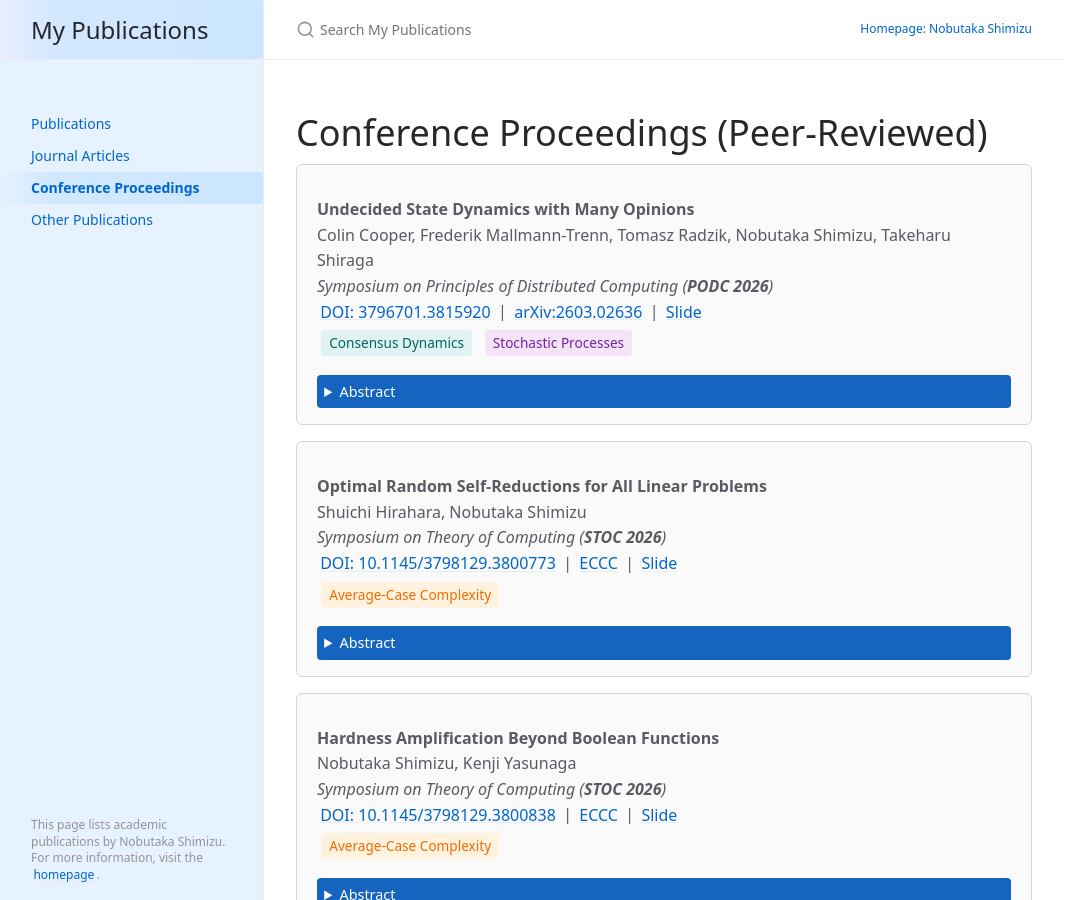
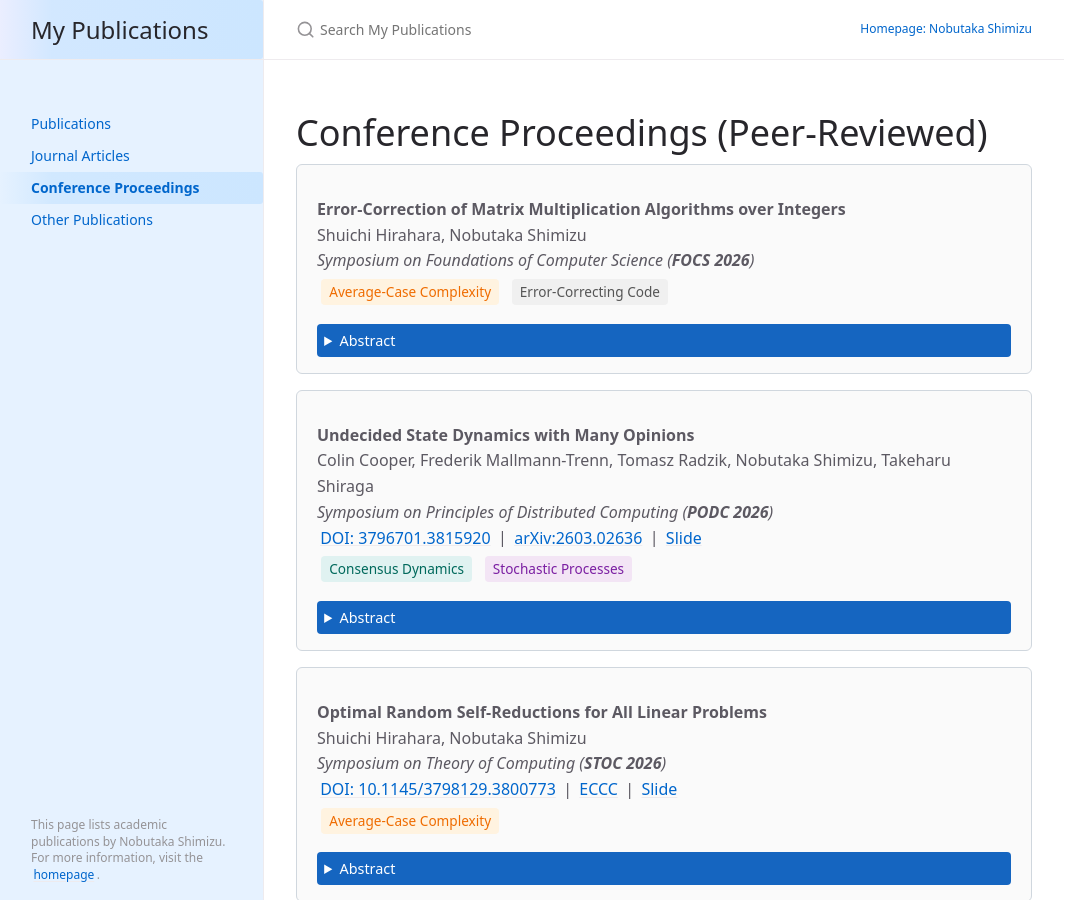
Before and after one commit to NobutakaShimizu/mypapers, a Jekyll site: the page built from docs/conference.md, in a window 1280 px wide and 900 px high. Shown: the whole window, without its empty margins (0-1065 px from the left). Built offline with Jekyll 4.4.1, drawn with Linux system fonts in a browser that asks for light colours; cached includes are drawn as plain includes.

Commit message:
add FOCS26

```diff
--- a/docs/conference.md
+++ b/docs/conference.md
@@ -6,6 +6,24 @@ nav_order: 3
 # Conference Proceedings (Peer-Reviewed)
 
 <div class="papers-list">
+
+<div class="paper" markdown="1">**Error-Correction of Matrix Multiplication Algorithms over Integers**<br>
+  Shuichi Hirahara, Nobutaka Shimizu<br>
+  *Symposium on Foundations of Computer Science (**FOCS 2026**)*<br>
+  <span class="paper-tag complexity">Average-Case Complexity</span> <span class="paper-tag code">Error-Correcting Code</span>
+  <details class="paper-abstract"><summary>Abstract</summary>
+  <div class="paper-abstract-body">
+    <p>
+    This paper studies error-correction of matrix multiplication algorithms over integers. My prior work with Shuichi (STOC25 and ICALP25) investigated the same problem, where the matrices are over <b>finite fields</b>. Prior worst-case-exact-to-average-case-approximate reduction crucially relies on error-correcting codes, which works over finite field of constant size. Another work by Vaikuntanathan and Zamir (SODA26) who presented a more efficient reduction under the hardness conjecture of LWE, also crucially relies on the point that the matrices are over finite field.
+
+    This paper present such error-correcting reduction that, given an average-case solver that computes only $\varepsilon$-fraction of entries of $AB$ for random binary matrices $A,B\sim\{0,1\}^{n\times n}$ (the multiplication is over integer), construct a worst-case solver thath computes the whole entries of $AB$.
+    </p>
+    <p>
+    The key technical core of this reduction is to introduce <b>signed sum encoding</b> over expander walks and apply the nearly-linear time list decoder by Jeronimo (RANDOM23).
+    </p>
+  </div>
+  </details></div>
+
 <div class="paper" markdown="1">**Undecided State Dynamics with Many Opinions**<br>
   Colin Cooper, Frederik Mallmann-Trenn, Tomasz Radzik, Nobutaka Shimizu, Takeharu Shiraga<br>
   *Symposium on Principles of Distributed Computing (**PODC 2026**)*<br>
```
